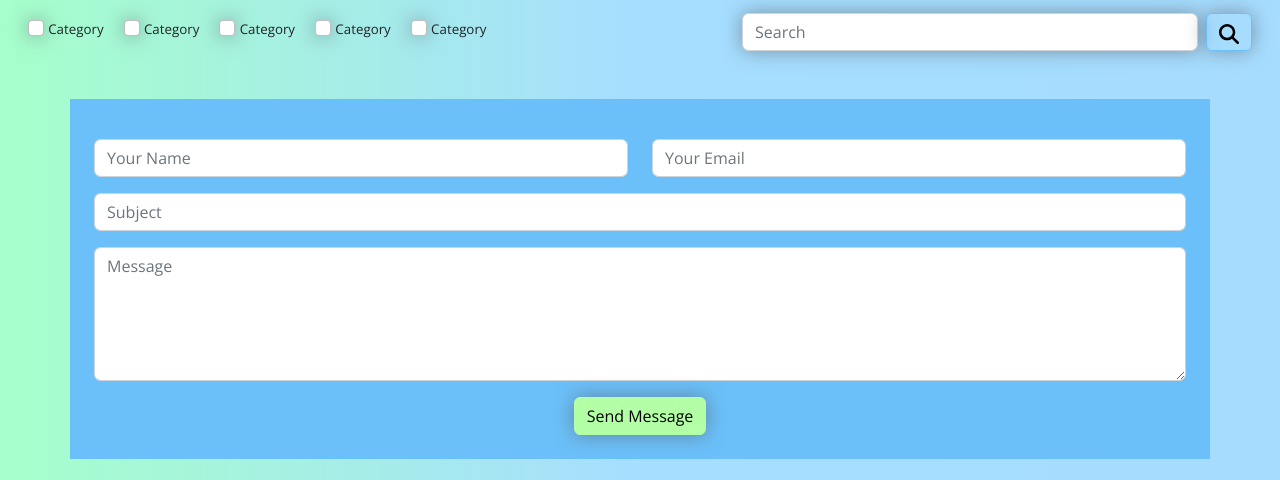
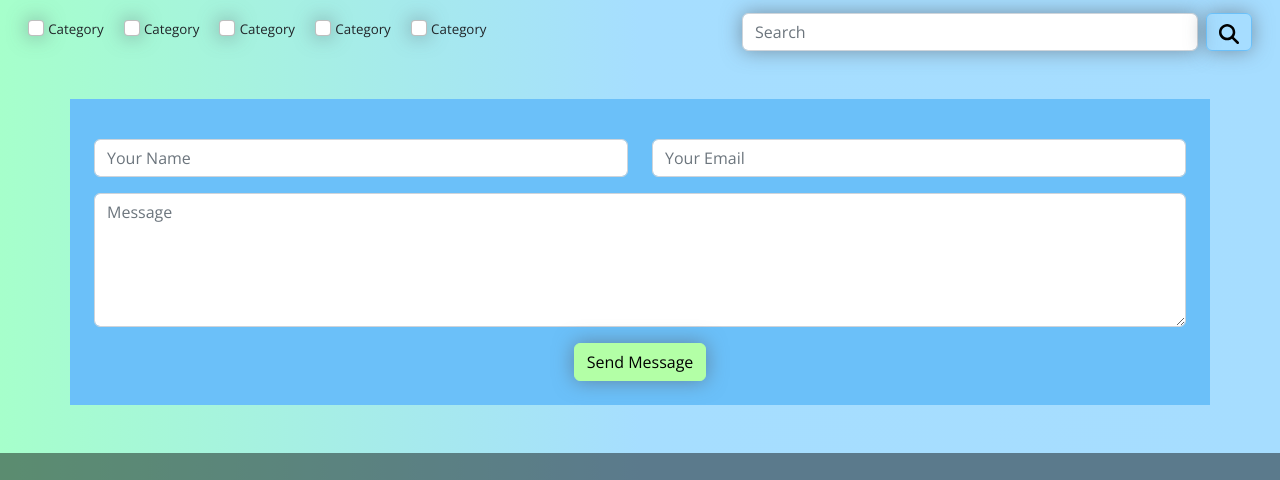
Before and after one commit to rickysanta1/AMAZING-EVENTS_VUE, a plain HTML site: page contact.html in a window 1280 px wide. Shown: the part 235-715 px from the top of the page. Drawn offline with nearby package versions, Linux system fonts and the light colour scheme.

Commit message:
se corrigio contact

```diff
--- a/contact.html
+++ b/contact.html
@@ -153,7 +153,7 @@
     <section>
       <div class="p-4 container mt-5 mb-5 bg-secondary">
 
-        <form action="forms/contact.php" method="post">
+        <form action="" method="post">
           <div class="row mt-3">
             <div class="col-md-6 form-group">
               <input type="text" name="name" class="form-control" id="name" placeholder="Your Name" required>
@@ -161,9 +161,6 @@
             <div class="col-md-6 form-group mt-3 mt-md-0">
               <input type="email" class="form-control" name="email" id="email" placeholder="Your Email" required>
             </div>
-          </div>
-          <div class="form-group mt-3">
-            <input type="text" class="form-control" name="subject" id="subject" placeholder="Subject" required>
           </div>
           <div class="form-group mt-3 mb-3">
             <textarea class="form-control" name="message" rows="5" placeholder="Message" required></textarea>
```
